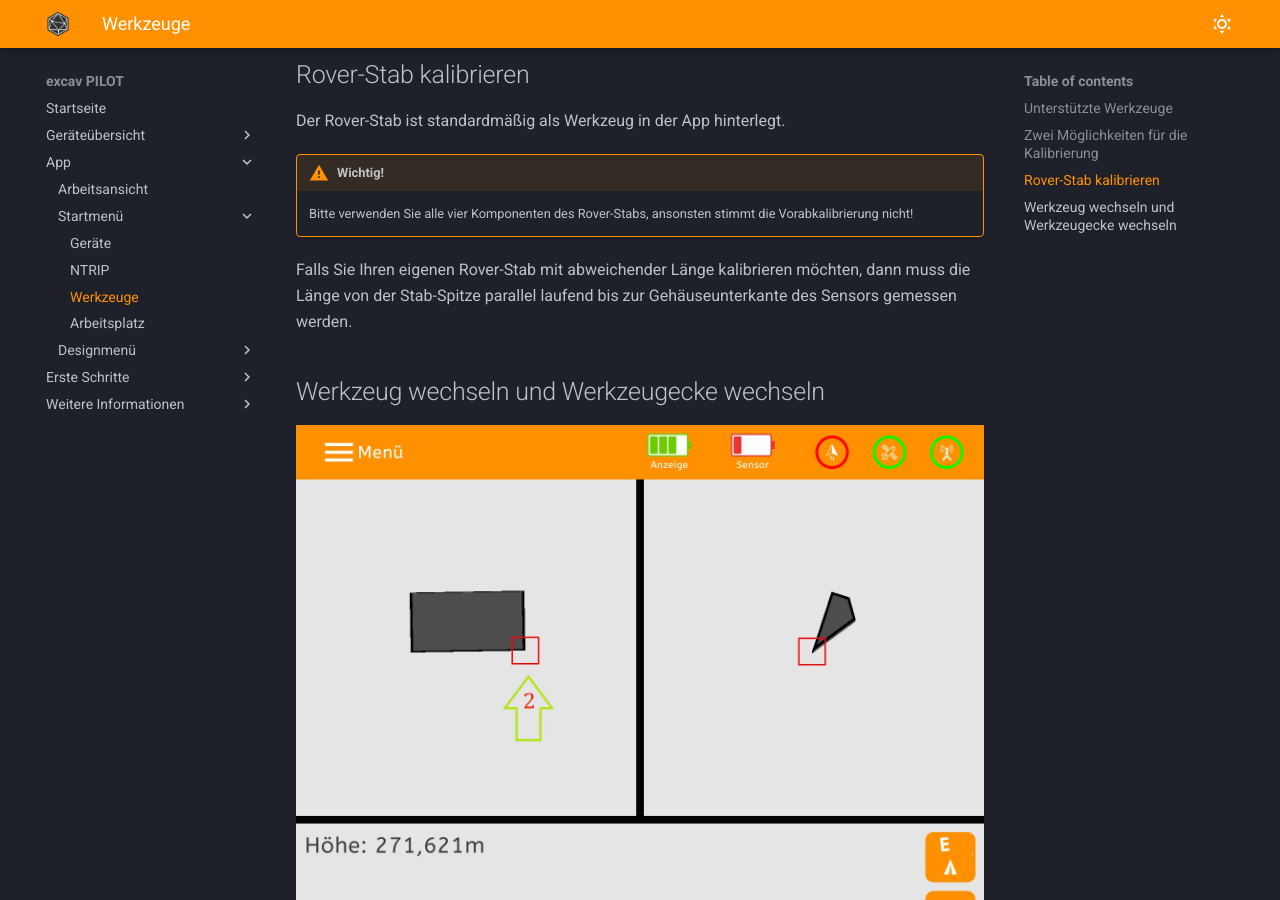
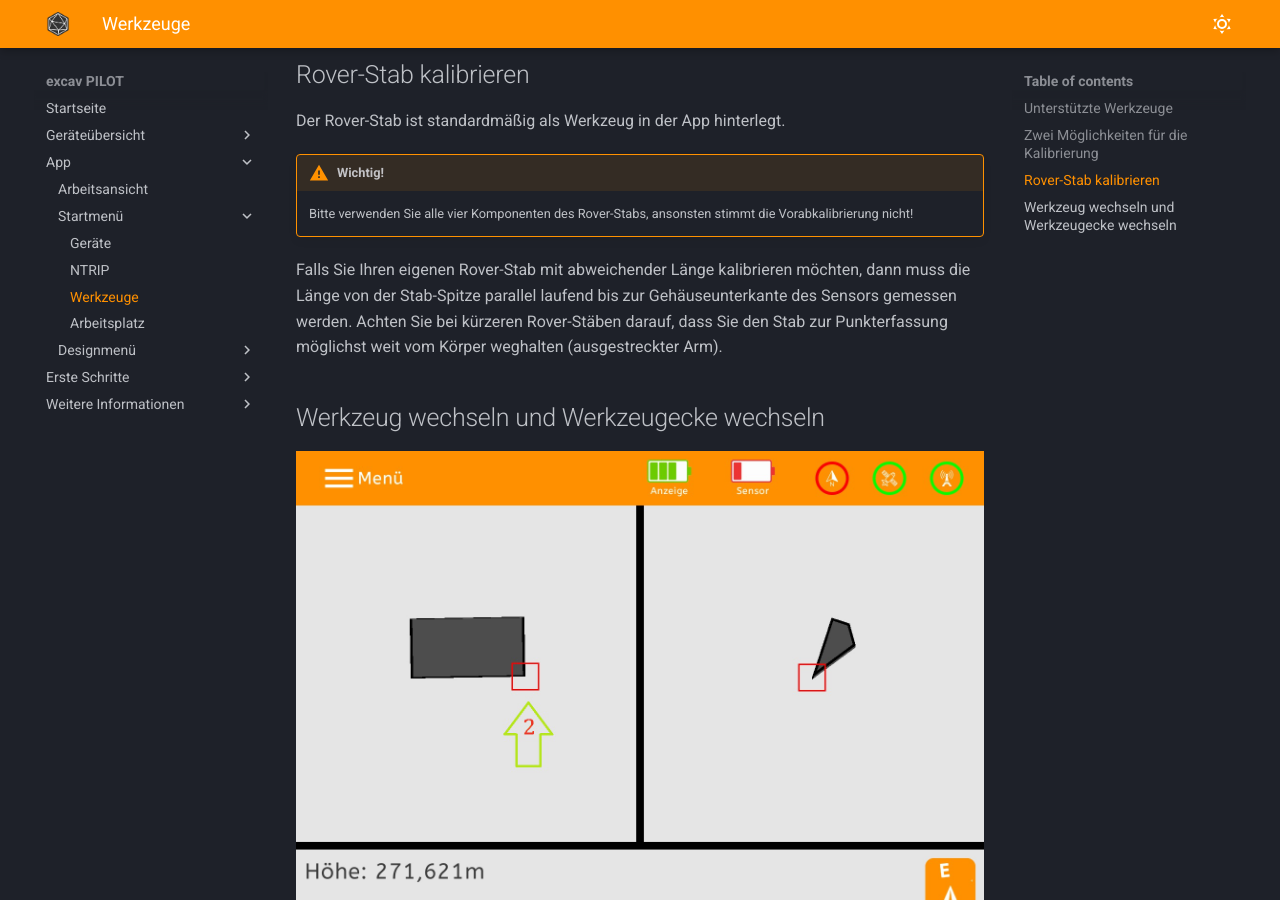
Before and after one commit to tobias-sizmann/mkdocs-excavpilot, an MkDocs documentation site: the page built from docs/Werkzeuge/Werkzeuge.md, in a window 1280 px wide and 900 px high, scrolled down 2018 px. Built offline with MkDocs 1.6.1 and Material for MkDocs 9.7.7, drawn with Linux system fonts in a browser that asks for light colours.

Commit message:
small fix

```diff
--- a/docs/Werkzeuge/Werkzeuge.md
+++ b/docs/Werkzeuge/Werkzeuge.md
@@ -48,7 +48,7 @@ Der Rover-Stab ist standardmäßig als Werkzeug in der App hinterlegt.
 !!! warning "Wichtig!"
     Bitte verwenden Sie alle vier Komponenten des Rover-Stabs, ansonsten stimmt die Vorabkalibrierung nicht!
 
-Falls Sie Ihren eigenen Rover-Stab mit abweichender Länge kalibrieren möchten, dann muss die Länge von der Stab-Spitze parallel laufend bis zur Gehäuseunterkante des Sensors gemessen werden.
+Falls Sie Ihren eigenen Rover-Stab mit abweichender Länge kalibrieren möchten, dann muss die Länge von der Stab-Spitze parallel laufend bis zur Gehäuseunterkante des Sensors gemessen werden. Achten Sie bei kürzeren Rover-Stäben darauf, dass Sie den Stab zur Punkterfassung möglichst weit vom Körper weghalten (ausgestreckter Arm).
 
 ## Werkzeug wechseln und Werkzeugecke wechseln
 
```
